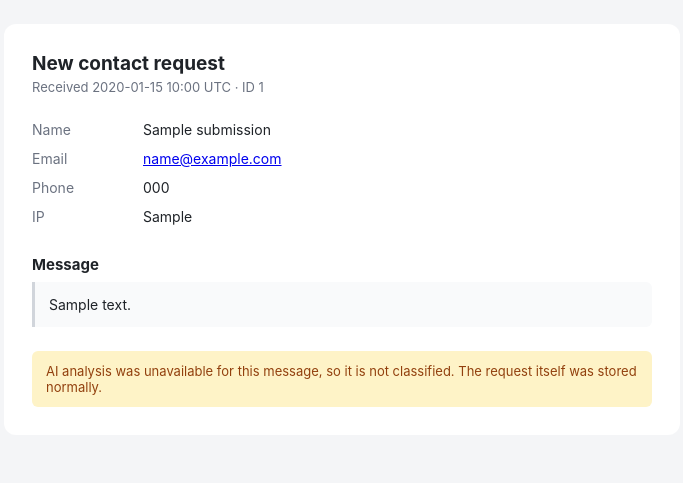
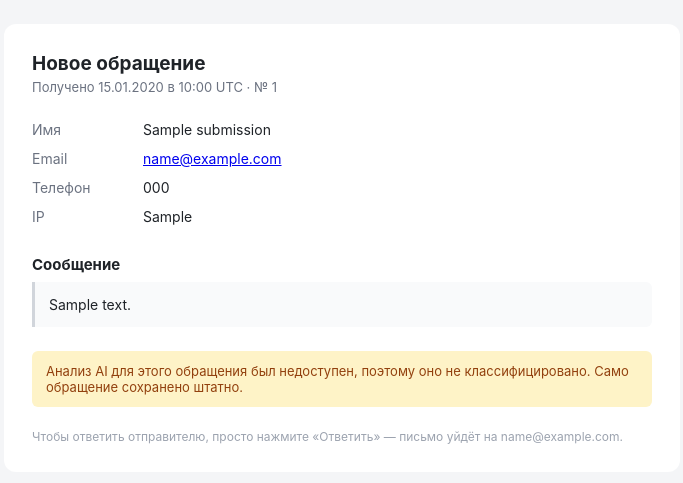
Before and after one commit to al-fara-bi/lens-api, a Python web app: template app/templates/owner_notification.html in a window 1280 px wide. Shown: the top 483 px of the page, without its empty margins (298-981 px from the left). Run offline with Jinja, Linux system fonts and the light colour scheme; the template is opened without the code that fills it: most values are stand-ins (such as "Sample title", 1, 10 or a date in 2020).

Commit message:
feat: Russian email templates and response text
The people filling in this form write Russian, so the confirmation they receive
is now Russian too. Enum values stay English — they are the storage and API
contract; only their display labels are translated.

```diff
--- a/app/schemas/contact.py
+++ b/app/schemas/contact.py
@@ -96,5 +96,7 @@ class ContactAcceptedData(BaseModel):
 
 class ContactResponse(BaseModel):
     success: bool = True
-    message: str = "Your message has been received. We will get back to you shortly."
+    # Shown to the visitor by the front-end, so it matches the language of the
+    # confirmation email rather than the language of the codebase.
+    message: str = "Ваше сообщение получено. Я свяжусь с вами в ближайшее время."
     data: ContactAcceptedData
--- a/app/templates/owner_notification.html
+++ b/app/templates/owner_notification.html
@@ -1,44 +1,48 @@
 <!doctype html>
-<html lang="en">
+<html lang="ru">
 <body style="margin:0;padding:24px;background:#f4f5f7;font-family:-apple-system,Segoe UI,Roboto,Helvetica,Arial,sans-serif;color:#1f2328;">
   <div style="max-width:620px;margin:0 auto;background:#ffffff;border-radius:12px;padding:28px;">
-    <h2 style="margin:0 0 4px;font-size:19px;">New contact request</h2>
+    <h2 style="margin:0 0 4px;font-size:19px;">Новое обращение</h2>
     <p style="margin:0 0 20px;color:#6b7280;font-size:13px;">
-      Received {{ submission.created_at.strftime('%Y-%m-%d %H:%M UTC') }}
-      &middot; ID {{ submission.id }}
+      Получено {{ submission.created_at.strftime('%d.%m.%Y в %H:%M UTC') }}
+      &middot; № {{ submission.id }}
     </p>
 
     <table style="width:100%;border-collapse:collapse;font-size:14px;">
-      <tr><td style="padding:6px 0;color:#6b7280;width:110px;">Name</td><td>{{ submission.name }}</td></tr>
+      <tr><td style="padding:6px 0;color:#6b7280;width:110px;">Имя</td><td>{{ submission.name }}</td></tr>
       <tr><td style="padding:6px 0;color:#6b7280;">Email</td><td><a href="mailto:{{ submission.email }}">{{ submission.email }}</a></td></tr>
-      <tr><td style="padding:6px 0;color:#6b7280;">Phone</td><td>{{ submission.phone }}</td></tr>
+      <tr><td style="padding:6px 0;color:#6b7280;">Телефон</td><td>{{ submission.phone }}</td></tr>
       {% if submission.client_ip %}
       <tr><td style="padding:6px 0;color:#6b7280;">IP</td><td>{{ submission.client_ip }}</td></tr>
       {% endif %}
     </table>
 
-    <h3 style="margin:24px 0 8px;font-size:15px;">Message</h3>
+    <h3 style="margin:24px 0 8px;font-size:15px;">Сообщение</h3>
     <div style="white-space:pre-wrap;background:#f9fafb;border-left:3px solid #d1d5db;padding:14px;border-radius:0 6px 6px 0;font-size:14px;">{{ submission.comment }}</div>
 
     {% if analysis.status.value == 'ok' %}
-    <h3 style="margin:24px 0 8px;font-size:15px;">AI analysis
-      <span style="font-weight:400;color:#9ca3af;font-size:12px;">via {{ analysis.provider }}</span>
+    <h3 style="margin:24px 0 8px;font-size:15px;">Анализ AI
+      <span style="font-weight:400;color:#9ca3af;font-size:12px;">через {{ analysis.provider }}</span>
     </h3>
     <table style="width:100%;border-collapse:collapse;font-size:14px;">
-      <tr><td style="padding:6px 0;color:#6b7280;width:110px;">Sentiment</td><td>{{ analysis.sentiment.value }}</td></tr>
-      <tr><td style="padding:6px 0;color:#6b7280;">Category</td><td>{{ analysis.category.value }}</td></tr>
+      <tr><td style="padding:6px 0;color:#6b7280;width:110px;">Тональность</td><td>{{ sentiment_label }}</td></tr>
+      <tr><td style="padding:6px 0;color:#6b7280;">Категория</td><td>{{ category_label }}</td></tr>
     </table>
     {% if analysis.suggested_reply %}
-    <h3 style="margin:20px 0 8px;font-size:15px;">Suggested reply</h3>
+    <h3 style="margin:20px 0 8px;font-size:15px;">Черновик ответа</h3>
     <div style="white-space:pre-wrap;background:#eff6ff;border-left:3px solid #60a5fa;padding:14px;border-radius:0 6px 6px 0;font-size:14px;">{{ analysis.suggested_reply }}</div>
-    <p style="margin:10px 0 0;color:#6b7280;font-size:12px;">Draft only — review before sending.</p>
+    <p style="margin:10px 0 0;color:#6b7280;font-size:12px;">Это только черновик — проверьте перед отправкой.</p>
     {% endif %}
     {% else %}
     <p style="margin:24px 0 0;padding:12px 14px;background:#fef3c7;border-radius:6px;font-size:13px;color:#92400e;">
-      AI analysis was unavailable for this message, so it is not classified.
-      The request itself was stored normally.
+      Анализ AI для этого обращения был недоступен, поэтому оно не классифицировано.
+      Само обращение сохранено штатно.
     </p>
     {% endif %}
+
+    <p style="margin:22px 0 0;color:#9ca3af;font-size:12px;">
+      Чтобы ответить отправителю, просто нажмите «Ответить» — письмо уйдёт на {{ submission.email }}.
+    </p>
   </div>
 </body>
 </html>
```
Also changed, not shown: app/services/mail_service.py (+31 -5 lines), app/templates/user_confirmation.html (+8 -8 lines).
